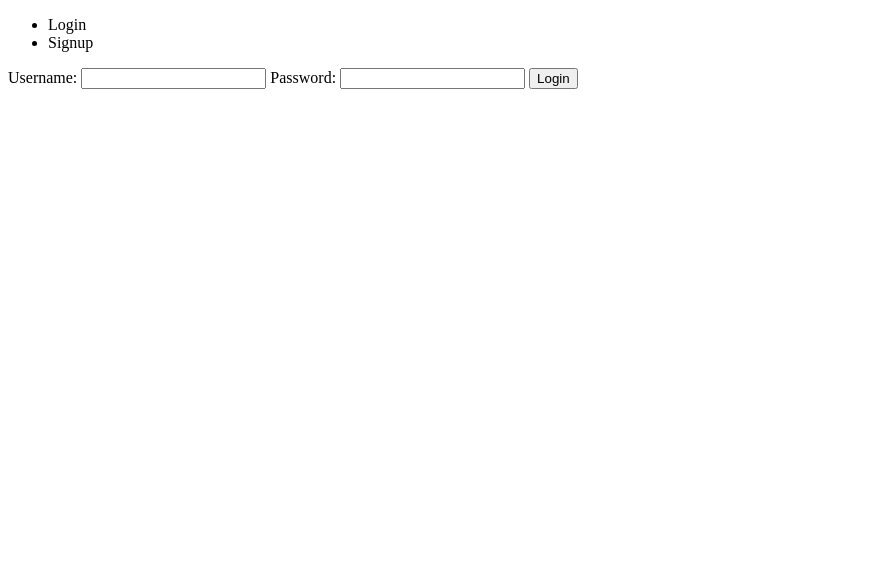
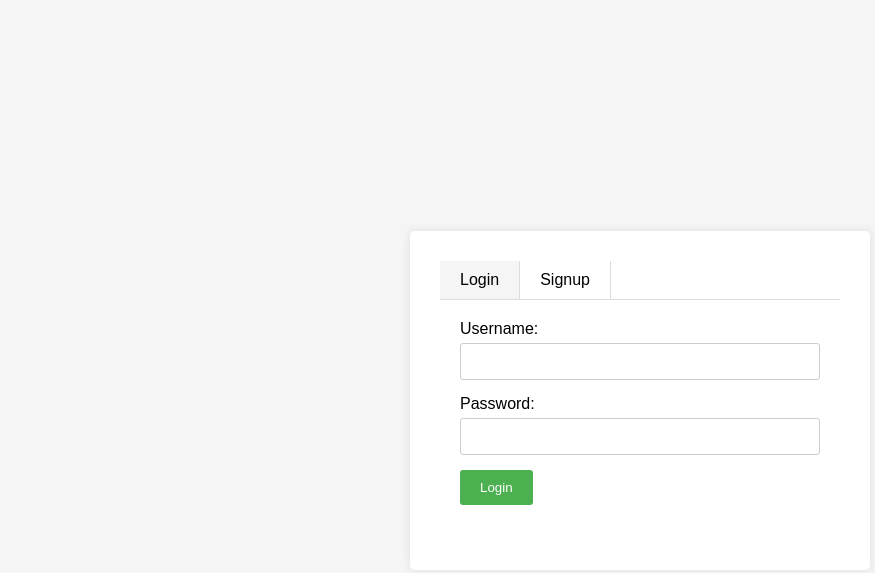
Before and after one commit to rishabh-28-shubham/GenFitZ, a plain HTML site: page Frontend/login.html in a window 1280 px wide. Shown: the whole page, without its empty margins (0-875 px from the left). Drawn offline with Linux system fonts and the light colour scheme; files that its build step writes are made by us from their sources; files whose address does not match are found by name.

Commit message:
re-link css

```diff
--- a/Frontend/login.html
+++ b/Frontend/login.html
@@ -5,7 +5,7 @@
     <meta charset="UTF-8">
     <meta name="viewport" content="width=device-width, initial-scale=1.0">
     <title>Login & Signup</title>
-    <link rel="stylesheet" href="Frontend/css/login_auth.css.css">
+    <link rel="stylesheet" href="Frontend/css/login_auth.css">
 </head>
 
 <body>
```
